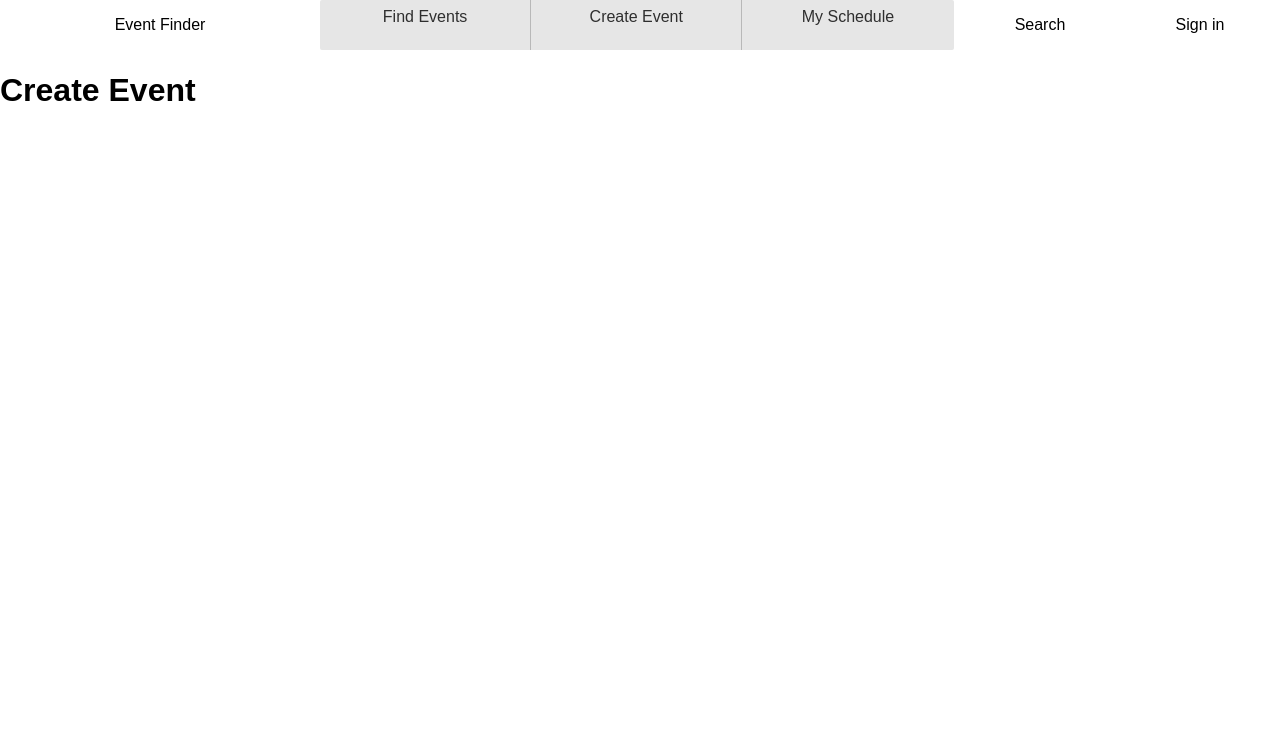
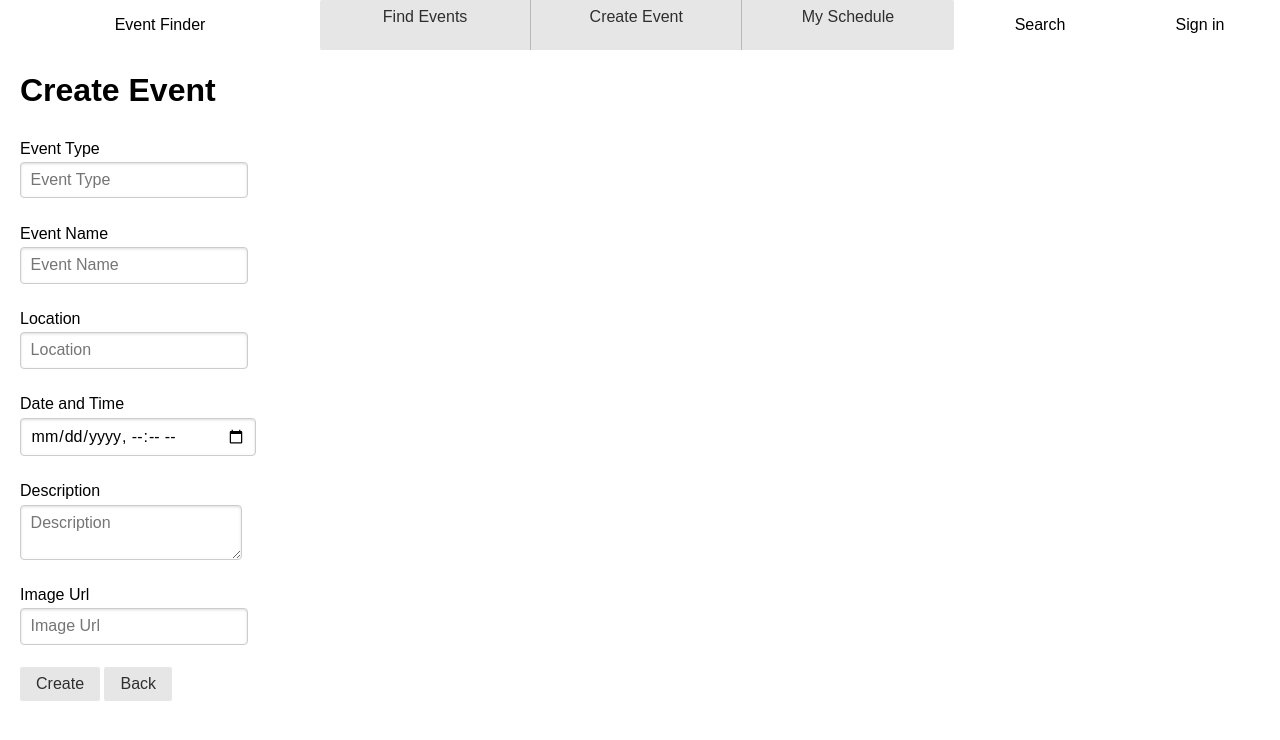
Before and after one commit to csci5117s24/project-1-html-heroes, a Flask app: page /create_event in a window 1280 px wide. Shown: the top 740 px of the page. Run offline with Flask 3, Linux system fonts and the light colour scheme; some libraries are stand-ins or nearby versions.

Commit message:
displaying/creating events

```diff
--- a/server.py
+++ b/server.py
@@ -23,13 +23,37 @@ def index():
 def render_specific_page():
     return render_template('specific_page.html')
 
-@app.route('/create_event')
+@app.route('/create_event', methods=['GET', 'POST'])
 def create_event():
+    if request.method == 'POST':
+        event_type = request.form['event_type']
+        event_name = request.form['event_name']
+        event_location = request.form['event_location']
+        event_date = request.form['event_date']
+        event_description = request.form['event_description']
+        event_image_url = request.form['event_image_url']
+
+        form_data = {
+            "event_type": event_type,
+            "event_name": event_name,
+            "event_location": event_location,
+            "event_date": event_date,
+            "event_description": event_description,
+            "event_image_url": event_image_url
+        }
+
+        print(form_data)
+        database.add_event(event_type, event_name, event_location, event_date, event_description, event_image_url)
+        return render_template('profile.html')
     return render_template('create_event.html')
 
 @app.route('/event/<int:event_id>')
 def event(event_id):
-    return render_template('event.html', event_id=event_id)
+    event = database.get_event(event_id).get_json()['event']
+    if event:
+        return render_template('event.html', event=event[0])
+    else:
+        return render_template('index.html')
 
 @app.route('/profile')
 def profile():
@@ -37,7 +61,8 @@ def profile():
 
 @app.route('/find_events')
 def find_events():
-    return render_template('find_events.html')
+    events = database.get_events(0, 10).get_json()['events']
+    return render_template('find_events.html', events=events)
 
 ### API Endpoints
 @app.route('/api/events')
--- a/static/index.css
+++ b/static/index.css
@@ -83,3 +83,23 @@
     margin-left: 1cm;
     margin-right: 1cm;
   }
+
+/* card code: https://www.w3schools.com/howto/howto_css_cards.asp */
+.card {
+    /* Add shadows to create the "card" effect */
+    box-shadow: 0 4px 8px 0 rgba(0,0,0,0.2);
+    transition: 0.3s;
+    border-radius: 5px;
+    background-color: white;
+}
+
+/* On mouse-over, add a deeper shadow */
+.card:hover {
+    box-shadow: 0 8px 16px 0 rgba(0,0,0,0.2);
+}
+
+/* Add some padding inside the card container */
+.container {
+    padding: 8px 16px;
+    margin: 10px 0;
+}
--- a/templates/base.html
+++ b/templates/base.html
@@ -9,7 +9,7 @@
 <section class="">
   {% include "navbar.html" %}
 
-  <div class="">
+  <div class="" style="padding: 0 20px;">
     {% block content %}{% endblock %}
   </div>
 </section>
--- a/templates/create_event.html
+++ b/templates/create_event.html
@@ -4,4 +4,35 @@
 
 {% block content %}
 <h1>Create Event</h1>
+
+<form class="pure-form pure-form-stacked" method="post" action="{{ url_for('create_event')}}">
+    <fieldset>
+        <label for="stacked-event-type">Event Type</label>
+        <input type="text" id="stacked-event-type" name="event_type" placeholder="Event Type" required />
+        </br>
+
+        <label for="stacked-event-name">Event Name</label>
+        <input type="text" id="stacked-event-name" name="event_name" placeholder="Event Name" required />
+        </br>
+
+        <label for="stacked-event-location">Location</label>
+        <input type="text" id="stacked-event-location" name="event_location" placeholder="Location" required />
+        </br>
+
+        <label for="stacked-event-time">Date and Time</label>
+        <input type="datetime-local" id="stacked-event-time" name="event_date" required />
+        </br>
+
+        <label for="stacked-event-description">Description</label>
+        <textarea id="stacked-event-description" name="event_description" placeholder="Description" required></textarea>
+        </br>
+
+        <label for="stacked-event-image">Image Url</label>
+        <input type="url" id="stacked-event-image" name="event_image_url" placeholder="Image Url" />
+        </br>
+
+        <button type="submit" class="pure-button">Create</button>
+        <a href="{{ url_for('index') }}" class="pure-button">Back</a>
+    </fieldset>
+</form>
 {% endblock %}
```
Also changed, not shown: templates/event.html (+12 -1 lines), templates/find_events.html (+21 -1 lines).
